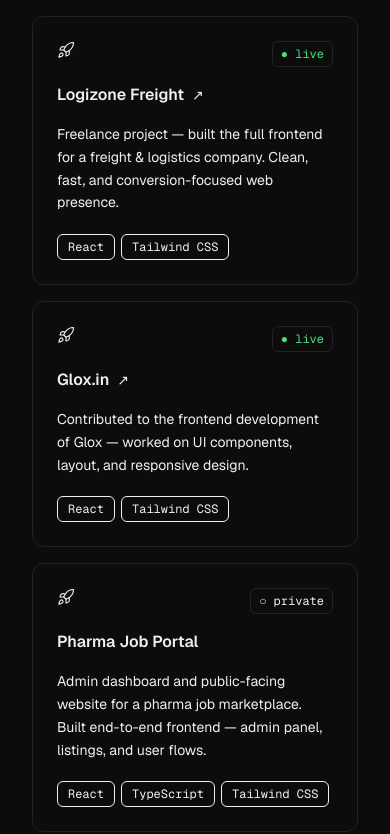
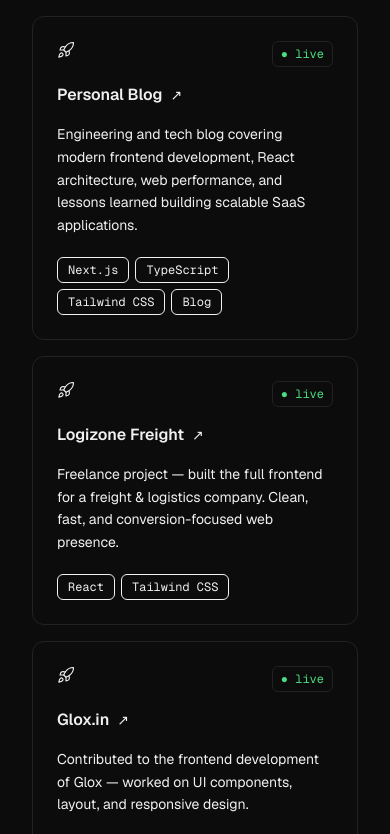
Before and after one commit to NasikhCL/personal-portfolio-website, a Next.js app: page / in a window 390 px wide. Shown: the part 5950-6784 px from the top of the page. Built offline with nearby package versions, Linux system fonts and the light colour scheme.

Commit message:
feat: add blog link to sidebar nav, mobile nav, and projects

```diff
--- a/app/layout.tsx
+++ b/app/layout.tsx
@@ -109,6 +109,7 @@
     sameAs: [
       "https://linkedin.com/in/nasikh-cl",
       "https://github.com/nasikhCL",
+      "https://blog.nasikhcl.com",
       "https://buymeacoffee.com/nasikhcl",
     ],
     worksFor: {
--- a/components/layout/MobileNav.tsx
+++ b/components/layout/MobileNav.tsx
@@ -10,6 +10,7 @@
   { label: "Home", href: "#home" },
   { label: "Work", href: "#work" },
   { label: "Projects", href: "#projects" },
+  { label: "Blog", href: "https://blog.nasikhcl.com", external: true },
   { label: "Skills", href: "#skills" },
   { label: "Contact", href: "#contact" },
 ];
@@ -106,11 +107,14 @@
           <a
             key={link.href}
             href={link.href}
+            target={link.external ? "_blank" : undefined}
+            rel={link.external ? "noopener noreferrer" : undefined}
             onClick={() => setOpen(false)}
-            className="text-sm py-1"
+            className="text-sm py-1 flex items-center justify-between"
             style={{ color: "var(--color-text-secondary)" }}
           >
-            {link.label}
+            <span>{link.label}</span>
+            {link.external && <span className="text-xs opacity-50">↗</span>}
           </a>
         ))}
         <div className="pt-2 border-t" style={{ borderColor: "var(--color-border)" }}>
--- a/components/layout/Sidebar.tsx
+++ b/components/layout/Sidebar.tsx
@@ -1,7 +1,7 @@
 "use client";
 
 import { useEffect, useState } from "react";
-import { Home, Briefcase, Rocket, Layers, Mail, Coffee } from "lucide-react";
+import { Home, Briefcase, Rocket, Layers, Mail, Coffee, BookOpen } from "lucide-react";
 import Image from "next/image";
 import { profile } from "@/data/portfolio";
 import ThemeToggle from "./ThemeToggle";
@@ -10,6 +10,7 @@
   { label: "Home", href: "#home", id: "home", Icon: Home },
   { label: "Work", href: "#work", id: "work", Icon: Briefcase },
   { label: "Projects", href: "#projects", id: "projects", Icon: Rocket },
+  { label: "Blog", href: "https://blog.nasikhcl.com", id: "blog", Icon: BookOpen, external: true },
   { label: "Skills", href: "#skills", id: "skills", Icon: Layers },
   { label: "Contact", href: "#contact", id: "contact", Icon: Mail },
 ];
@@ -75,7 +76,9 @@
             <a
               key={link.href}
               href={link.href}
-              className="flex items-center gap-3 px-3 py-2.5 rounded-lg text-sm transition-all duration-200"
+              target={link.external ? "_blank" : undefined}
+              rel={link.external ? "noopener noreferrer" : undefined}
+              className="group flex items-center gap-3 px-3 py-2.5 rounded-lg text-sm transition-all duration-200"
               style={{
                 backgroundColor: isActive ? "var(--color-surface)" : "transparent",
                 color: isActive ? "var(--color-text-primary)" : "var(--color-text-secondary)",
@@ -95,7 +98,15 @@
               }}
             >
               <link.Icon size={15} strokeWidth={isActive ? 2 : 1.5} className={`shrink-0 ${isActive ? "opacity-100" : "opacity-60"}`} />
-              <span>{link.label}</span>
+              <span className="flex-1">{link.label}</span>
+              {link.external && (
+                <span
+                  className="text-xs opacity-40 group-hover:opacity-100 transition-opacity"
+                  style={{ color: "var(--color-text-muted)" }}
+                >
+                  ↗
+                </span>
+              )}
             </a>
           );
         })}
--- a/components/layout/ThemeToggle.tsx
+++ b/components/layout/ThemeToggle.tsx
@@ -8,6 +8,7 @@
   useEffect(() => {
     const stored = localStorage.getItem("theme");
     const dark = stored ? stored === "dark" : true;
+    // eslint-disable-next-line react-hooks/set-state-in-effect
     setIsDark(dark);
     document.documentElement.classList.toggle("dark", dark);
     document.documentElement.classList.toggle("light", !dark);
--- a/components/sections/Projects.tsx
+++ b/components/sections/Projects.tsx
@@ -16,50 +16,7 @@
   const ref = useRef(null);
   const inView = useInView(ref, { once: true, margin: "-60px" });
 
-  const CardWrapper = project.link
-    ? ({ children }: { children: React.ReactNode }) => (
-        <a
-          href={project.link!}
-          target="_blank"
-          rel="noopener noreferrer"
-          className="group block rounded-xl border p-6 transition-all duration-200 h-full"
-          style={{
-            backgroundColor: "var(--color-surface)",
-            borderColor: "var(--color-border)",
-          }}
-          onMouseEnter={(e) => {
-            (e.currentTarget as HTMLElement).style.backgroundColor = "var(--color-surface-hover)";
-            (e.currentTarget as HTMLElement).style.borderColor = "var(--color-text-muted)";
-          }}
-          onMouseLeave={(e) => {
-            (e.currentTarget as HTMLElement).style.backgroundColor = "var(--color-surface)";
-            (e.currentTarget as HTMLElement).style.borderColor = "var(--color-border)";
-          }}
-        >
-          {children}
-        </a>
-      )
-    : ({ children }: { children: React.ReactNode }) => (
-        <div
-          className="rounded-xl border p-6 h-full"
-          style={{
-            backgroundColor: "var(--color-surface)",
-            borderColor: "var(--color-border)",
-          }}
-        >
-          {children}
-        </div>
-      );
-
-  return (
-    <motion.div
-      ref={ref}
-      initial={{ opacity: 0, y: 20 }}
-      animate={inView ? { opacity: 1, y: 0 } : {}}
-      transition={{ duration: 0.5, delay: index * 0.1, ease: "easeOut" }}
-      className="h-full"
-    >
-      <CardWrapper>
+  const content = (
     <div className="flex flex-col h-full gap-4">
       {/* Top row: icon + status */}
       <div className="flex items-start justify-between">
@@ -132,7 +89,48 @@
         ))}
       </div>
     </div>
-      </CardWrapper>
+  );
+
+  return (
+    <motion.div
+      ref={ref}
+      initial={{ opacity: 0, y: 20 }}
+      animate={inView ? { opacity: 1, y: 0 } : {}}
+      transition={{ duration: 0.5, delay: index * 0.1, ease: "easeOut" }}
+      className="h-full"
+    >
+      {project.link ? (
+        <a
+          href={project.link}
+          target="_blank"
+          rel="noopener noreferrer"
+          className="group block rounded-xl border p-6 transition-all duration-200 h-full"
+          style={{
+            backgroundColor: "var(--color-surface)",
+            borderColor: "var(--color-border)",
+          }}
+          onMouseEnter={(e) => {
+            (e.currentTarget as HTMLElement).style.backgroundColor = "var(--color-surface-hover)";
+            (e.currentTarget as HTMLElement).style.borderColor = "var(--color-text-muted)";
+          }}
+          onMouseLeave={(e) => {
+            (e.currentTarget as HTMLElement).style.backgroundColor = "var(--color-surface)";
+            (e.currentTarget as HTMLElement).style.borderColor = "var(--color-border)";
+          }}
+        >
+          {content}
+        </a>
+      ) : (
+        <div
+          className="rounded-xl border p-6 h-full"
+          style={{
+            backgroundColor: "var(--color-surface)",
+            borderColor: "var(--color-border)",
+          }}
+        >
+          {content}
+        </div>
+      )}
     </motion.div>
   );
 }
--- a/data/portfolio.ts
+++ b/data/portfolio.ts
@@ -8,6 +8,7 @@
   email: "nasikcl@gmail.com",
   linkedin: "https://linkedin.com/in/nasikh-cl",
   github: "https://github.com/nasikhCL",
+  blog: "https://blog.nasikhcl.com",
   buymeacoffee: "https://buymeacoffee.com/nasikhcl",
   location: "India",
   phone: "+91-9539107700",
@@ -123,6 +124,14 @@
     status: "live" as const,
   },
   {
+    title: "Personal Blog",
+    description:
+      "Engineering and tech blog covering modern frontend development, React architecture, web performance, and lessons learned building scalable SaaS applications.",
+    link: "https://blog.nasikhcl.com",
+    tags: ["Next.js", "TypeScript", "Tailwind CSS", "Blog"],
+    status: "live" as const,
+  },
+  {
     title: "Logizone Freight",
     description:
       "Freelance project — built the full frontend for a freight & logistics company. Clean, fast, and conversion-focused web presence.",
```
Lines whose indentation alone changed are shown as unchanged.
